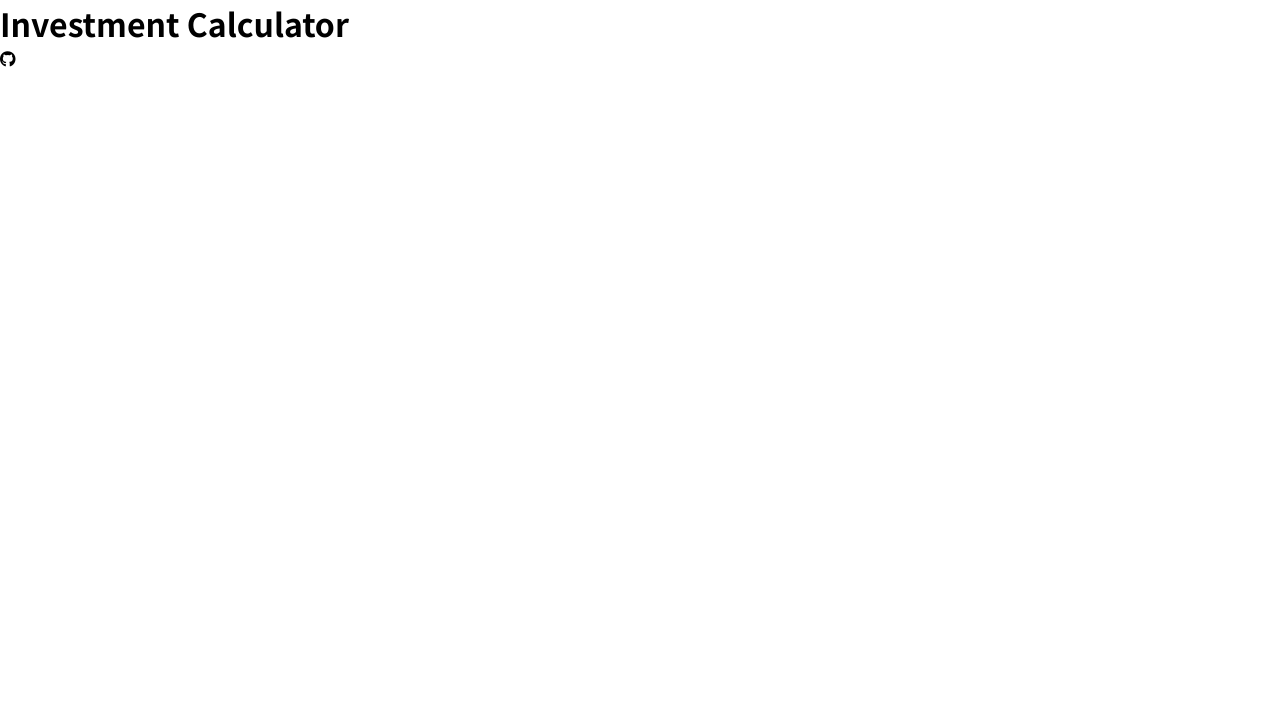
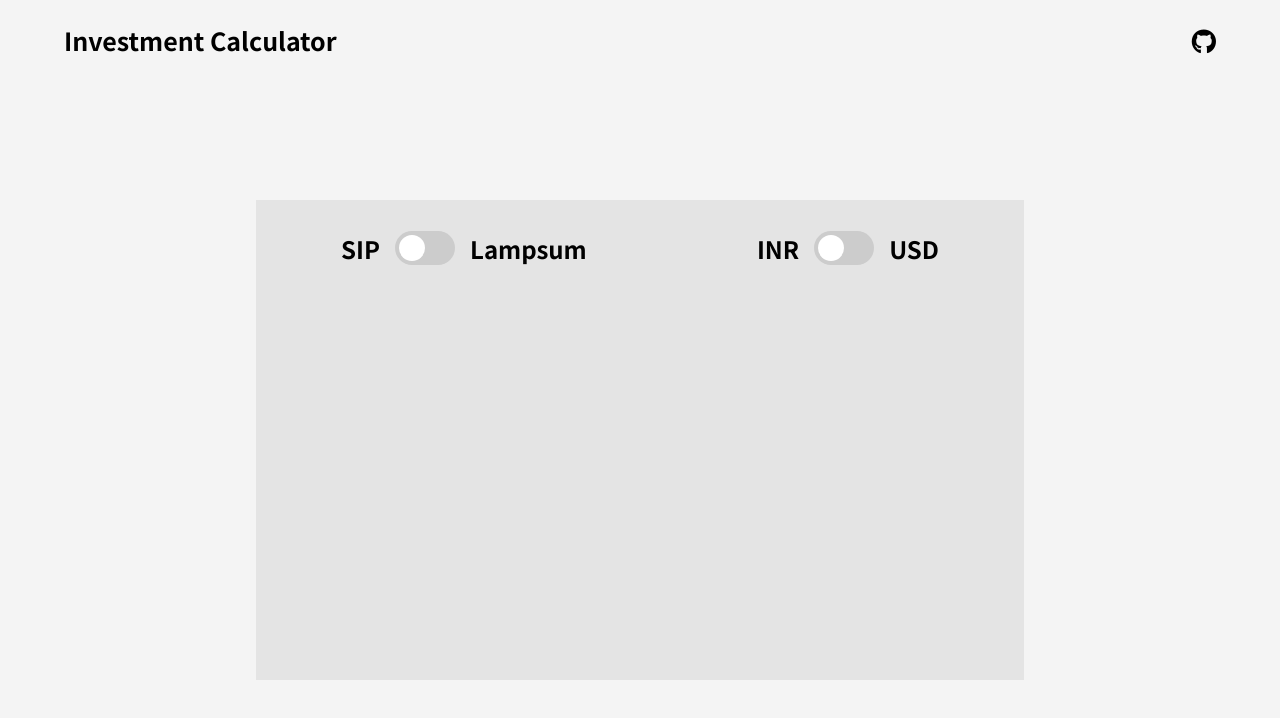
Before and after one commit to RamejaAyush/Investment_calculator, a plain HTML site: page index.html in a window 1280 px wide. Drawn offline with Linux system fonts and the light colour scheme.

Commit message:
added sections

```diff
--- a/index.html
+++ b/index.html
@@ -5,7 +5,7 @@
     <meta http-equiv="X-UA-Compatible" content="IE=edge">
     <meta name="viewport" content="width=device-width, initial-scale=1.0">
     <link rel="stylesheet" href="./style.css">
-    <title>Document</title>
+    <title>Investment Calculator</title>
 </head>
 <body>
     <header>
@@ -13,9 +13,35 @@
             <h1>Investment Calculator</h1>
         </div>
         <nav>
-            <i class="fab fa-github"></i>
+            <a
+            href="https://github.com/RamejaAyush/Investment_calculator">
+                <i class="fab fa-github"></i>
+            </a>
         </nav>
     </header>
+
+    <main>
+        <section class="cal">
+            <div class="cal-top">
+                <div class="input">
+                    <h2>SIP</h2>
+                    <label class="switch">
+                        <input type="checkbox">
+                        <span class="slider round"></span>
+                    </label>
+                    <h2>Lampsum</h2>
+                </div>
+                <div class="currency">
+                    <h2>INR</h2>
+                    <label class="switch">
+                        <input type="checkbox">
+                        <span class="slider round"></span>
+                    </label>
+                    <h2>USD</h2>
+                </div>
+            </div>
+        </section>
+    </main>
 
     <!-- fontawesome cdn -->
     <script
--- a/style.css
+++ b/style.css
@@ -10,4 +10,119 @@ html, body
 {
     box-sizing: border-box;
     font-family: 'Noto Sans JP', sans-serif;
+    background-color: #f4f4f4;
 }
+
+header{
+    width: 100%;
+    height: 10vh;
+    display: flex;
+    justify-content: space-between;
+    align-items: center;
+}
+
+header .logo{
+    margin-left: 5%;
+}
+
+header .logo h1{
+    font-size: 25px;
+}
+
+header nav{
+    margin-right: 5%;
+}
+
+header nav a{
+    text-decoration: none;
+    color: black;
+    font-size: 25px;
+}
+
+main{
+    width: 100%;
+    height: 90vh;
+    display: grid;
+    place-items: center;
+}
+
+main .cal{
+    width: 60vw;
+    height: 60vh;
+    background: #e4e4e4;
+}
+
+main .cal .cal-top{
+    width: 100%;
+    height: 20%;
+    display: flex;
+    justify-content: space-around;
+    align-items: center;
+}
+
+main .cal .cal-top .input,
+main .cal .cal-top .currency{
+    display: flex;
+    gap: 15px;
+}
+
+/* toggle btn */
+.switch {
+    position: relative;
+    display: inline-block;
+    width: 60px;
+    height: 34px;
+}
+
+.switch input {
+    opacity: 0;
+    width: 0;
+    height: 0;
+}
+
+.slider {
+    position: absolute;
+    cursor: pointer;
+    top: 0;
+    left: 0;
+    right: 0;
+    bottom: 0;
+    background-color: #ccc;
+    -webkit-transition: .4s;
+    transition: .4s;
+}
+
+.slider:before {
+    position: absolute;
+    content: "";
+    height: 26px;
+    width: 26px;
+    left: 4px;
+    bottom: 4px;
+    background-color: white;
+    -webkit-transition: .4s;
+    transition: .4s;
+}
+
+input:checked + .slider {
+    background-color: #2196F3;
+}
+
+input:focus + .slider {
+    box-shadow: 0 0 1px #2196F3;
+}
+
+input:checked + .slider:before {
+    -webkit-transform: translateX(26px);
+    -ms-transform: translateX(26px);
+    transform: translateX(26px);
+}
+
+/* Rounded sliders */
+.slider.round {
+    border-radius: 34px;
+}
+
+.slider.round:before {
+    border-radius: 50%;
+}
```
